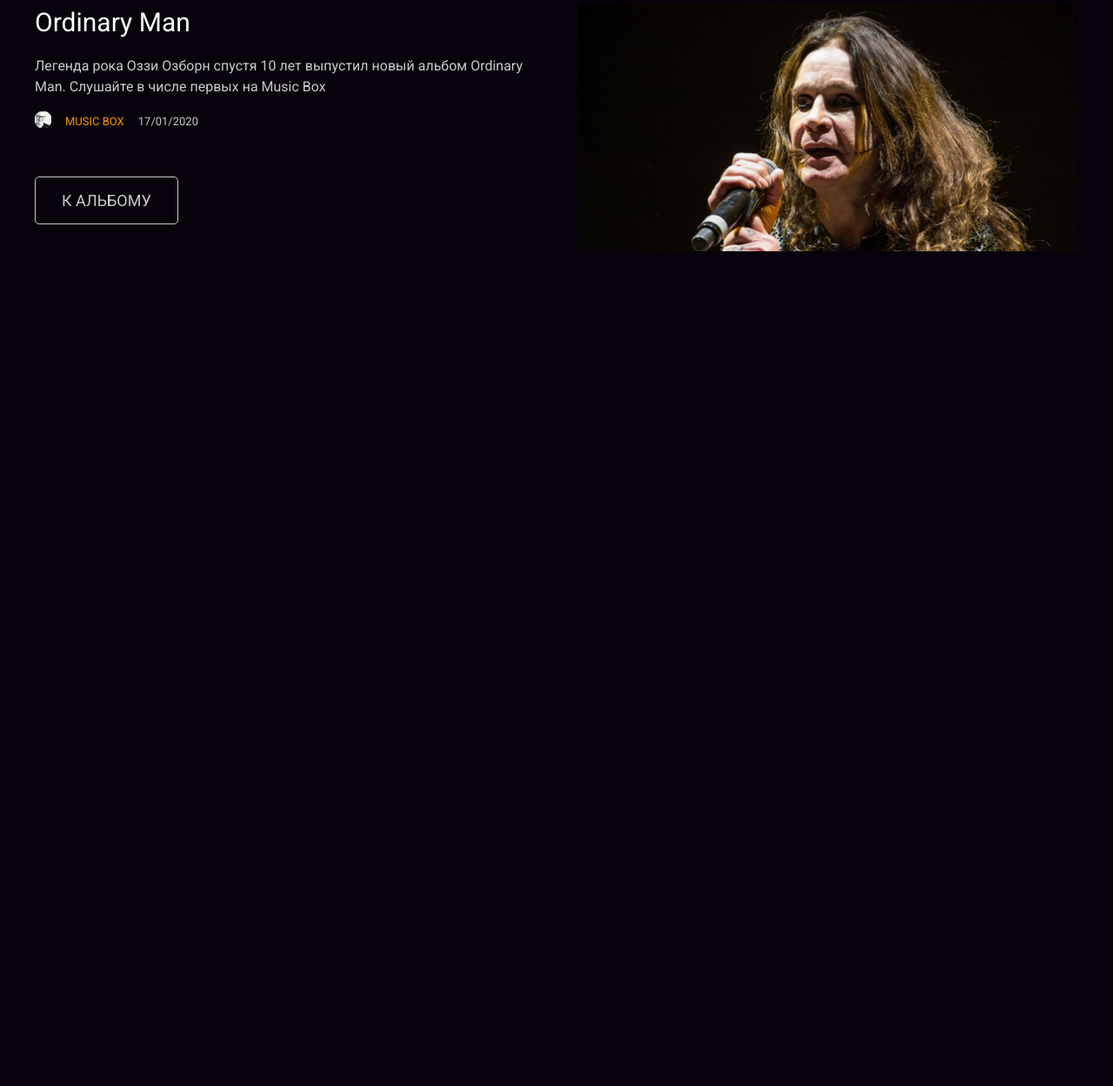
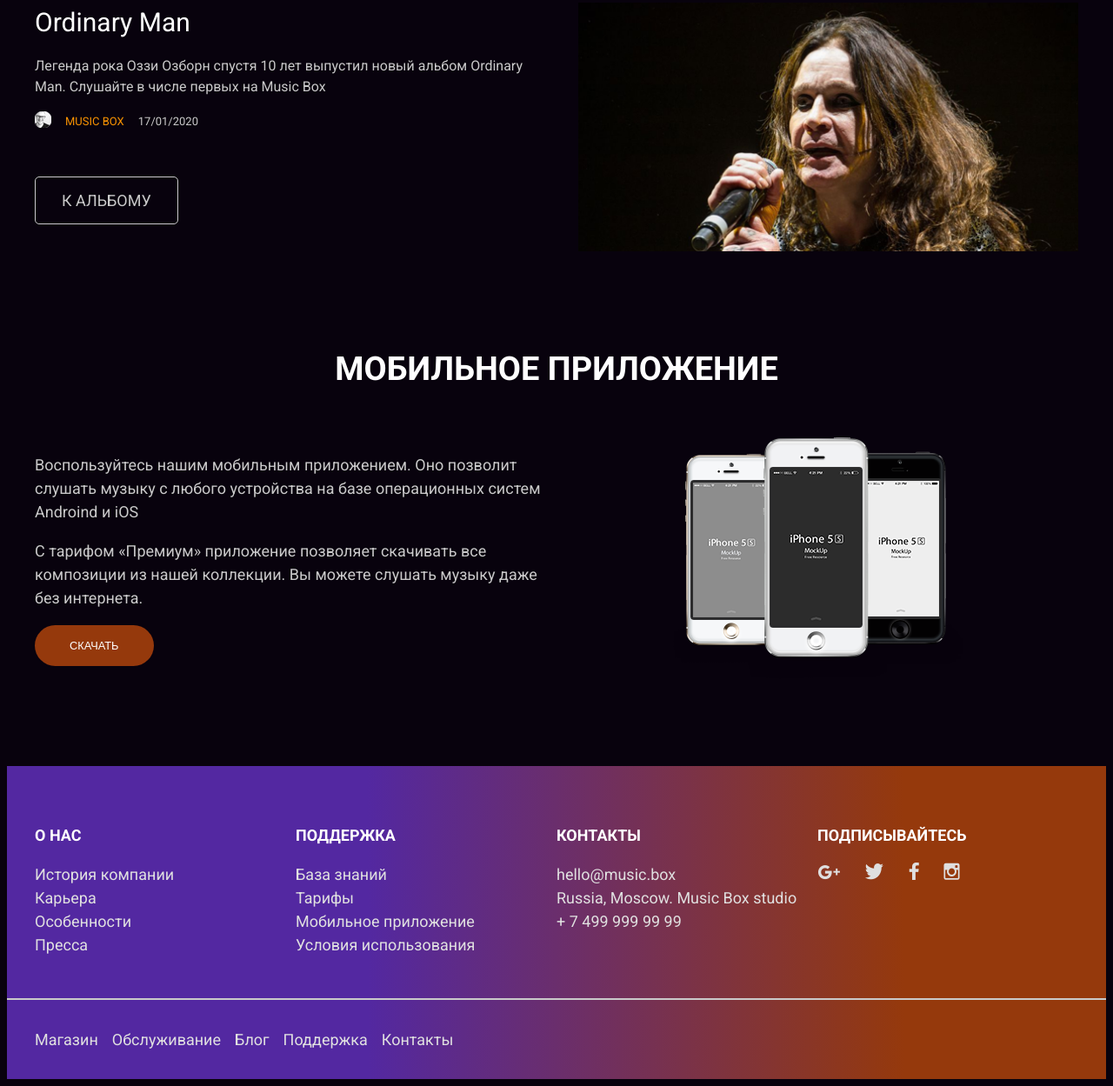
Before and after one commit to agapovk/layout-designer-project-lvl2, a plain HTML site: page src/index.html in a window 1280 px wide. Shown: the part 2267-3516 px from the top of the page at 87% size. Before the commit the page ends 2571 px from the top, so only its background shows below. Drawn offline with Linux system fonts and the light colour scheme.

Commit message:
First page complete

```diff
--- a/src/index.html
+++ b/src/index.html
@@ -106,5 +106,63 @@
             </div>
         </div>
     </section>
+    <section id="page-app">
+        <div class="container-main">
+            <h2>Мобильное приложение</h2>
+            <div class="two-column">
+                <div>
+                    <p>Воспользуйтесь нашим мобильным приложением. Оно позволит слушать музыку с любого устройства на базе операционных систем Androind и iOS</p><p>С тарифом «Премиум» приложение позволяет скачивать все композиции из нашей коллекции. Вы можете слушать музыку даже без интернета.</p>
+                    <button class="btn btn-app">Скачать</button>
+                </div>
+                <div class="centered">
+                    <img src="../src/images/iphone.png" alt="">
+                </div>
+            </div>
+        </div>
+    </section>
+    <footer>
+        <div class="container-main">
+            <div class="footer-grid">
+                <div>
+                    <h3>О нас</h3>
+                    <a href="#">История компании</a>
+                    <a href="#">Карьера</a>
+                    <a href="#">Особенности</a>
+                    <a href="#">Пресса</a>
+                </div>
+                <div>
+                    <h3>Поддержка</h3>
+                    <a href="#">База знаний</a>
+                    <a href="#">Тарифы</a>
+                    <a href="#">Мобильное приложение</a>
+                    <a href="#">Условия использования</a>
+                </div>
+                <div>
+                    <h3>Контакты</h3>
+                    <p>hello@music.box<br>
+                    Russia, Moscow. Music Box studio<br>
+                    + 7 499 999 99 99</p>
+                </div>
+                <div>
+                    <h3>Подписывайтесь</h3>
+                    <span><img src="../src/images/Google+.png" alt=""></span>
+                    <span><img src="../src/images/Twitter.png" alt=""></span>
+                    <span><img src="../src/images/Facebook.png" alt=""></span>
+                    <span><img src="../src/images/Instagram.png" alt=""></span>
+                </div>
+            </div>
+        </div>
+        <div class="footer-menu">
+            <div class="container-main">
+                <ul>
+                    <li><a href="#">Магазин</a></li>
+                    <li><a href="#">Обслуживание</a></li>
+                    <li><a href="#">Блог</a></li>
+                    <li><a href="#">Поддержка</a></li>
+                    <li><a href="#">Контакты</a></li>
+                </ul>
+            </div>
+        </div>
+    </footer>
 </body>
 </html>
--- /dev/null
+++ b/src/scss/_footer.scss
@@ -0,0 +1,98 @@
+footer {
+  background: linear-gradient(89.75deg, #5328a1 32.83%, #95390c 81.56%);
+  color: #e0e0e0;
+
+  .container-main {
+    padding: 0;
+  }
+
+  .footer-grid {
+    display: grid;
+    grid-template-columns: 1fr 1fr 1fr 1fr;
+    padding: 3rem 0;
+    text-align: left;
+    & img {
+      margin-right: 24px;
+    }
+    & a {
+      display: block;
+    }
+  }
+
+  h3 {
+    font-size: 18px;
+    line-height: 27px;
+    font-weight: bold;
+  }
+
+  a {
+    color: #e0e0e0;
+    text-decoration: none;
+
+    &:hover {
+      color: #fff;
+    }
+  }
+}
+
+footer .footer-grid img {
+  margin-right: 24px;
+}
+
+footer h3 {
+  font-size: 18px;
+  line-height: 27px;
+  font-weight: bold;
+}
+
+footer a {
+  display: block;
+  color: #e0e0e0;
+  text-decoration: none;
+
+  &:hover {
+    color: #fff;
+  }
+}
+
+.footer-menu {
+  border-top: 2px solid #cacaca;
+
+  .container-main {
+    padding: 2rem 0;
+    text-align: left;
+  }
+
+  & ul {
+    display: flex;
+    gap: 16px;
+  }
+}
+
+@media (max-width: 1240px) {
+  footer {
+    .footer-grid {
+      padding: 3rem 20px;
+    }
+  }
+
+  .footer-menu {
+    .container-main {
+      padding: 2rem 20px;
+    }
+  }
+}
+
+@media (max-width: 800px) {
+  footer {
+    .footer-grid {
+      grid-template-columns: 1fr;
+    }
+  }
+
+  .footer-menu {
+    ul {
+      flex-direction: column;
+    }
+  }
+}
--- /dev/null
+++ b/src/scss/_page-app.scss
@@ -0,0 +1,37 @@
+#page-app {
+  padding-bottom: 100px;
+  p {
+    color: #cacaca;
+  }
+}
+
+.btn-app {
+  border-radius: 32px;
+  padding: 16px 40px;
+  font-size: 12.8px;
+  background-color: #95390c;
+
+  &:hover {
+    cursor: pointer;
+    background-color: #ad430e;
+  }
+}
+
+.two-column {
+  display: flex;
+  text-align: left;
+  & div {
+    flex: 1 1 50%;
+  }
+}
+
+.centered {
+  display: flex;
+  justify-content: center;
+}
+
+@media (max-width: 800px) {
+  .two-column {
+    flex-direction: column-reverse;
+  }
+}
--- a/src/scss/_variables.scss
+++ b/src/scss/_variables.scss
@@ -75,6 +75,12 @@ input {
   text-decoration: none;
 }
 
+@media (max-width: 1240px) {
+  .container-main {
+    padding: 100px 20px 0 20px;
+  }
+}
+
 @media (max-width: 900px) {
   h1 {
     font-size: 30px;
@@ -92,8 +98,3 @@ input {
     padding: 250px 20px;
   }
 }
-@media (max-width: 1240px) {
-  .container-main {
-    padding: 100px 20px 0 20px;
-  }
-}
--- a/src/scss/app.scss
+++ b/src/scss/app.scss
@@ -3,3 +3,5 @@
 @import "./header";
 @import "./page-pricing";
 @import "./page-news";
+@import "./page-app";
+@import "./footer";
```
Also changed, not shown: src/css/app.css, 1 other file.
